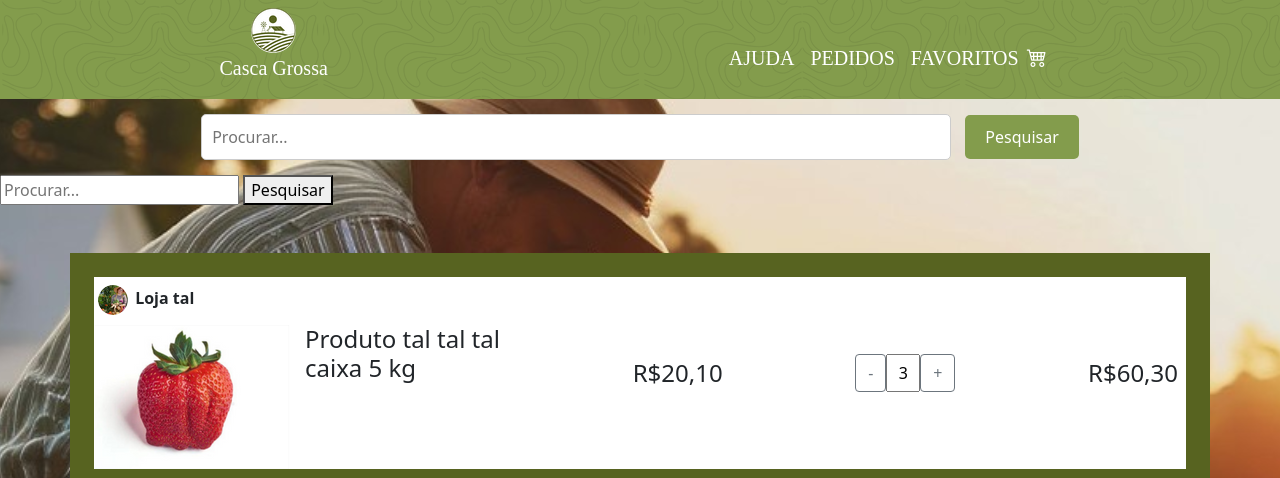
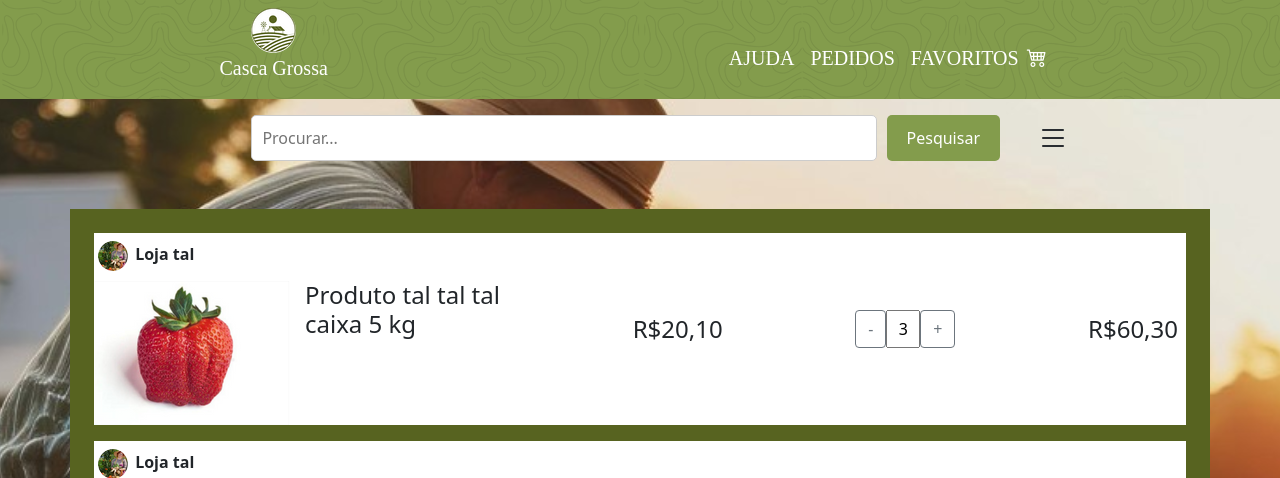
Before and after one commit to renata-machado/Casca-Grossa, a FastAPI app: page /cliente/carrinho in a window 1280 px wide. Shown: the top 478 px of the page. Run offline with FastAPI, Linux system fonts and the light colour scheme; some libraries are stand-ins or nearby versions; some web fonts are replaced.

Commit message:
atualização barra

```diff
--- a/templates/include/header_logado.html
+++ b/templates/include/header_logado.html
@@ -1,14 +1,12 @@
 <div class="container-fluid" style="background-color: #839c4c; background-image: url(static/img/FundoBranco.png);">
-
     <div class="row align-items-center">
         <!-- Coluna para a Logo -->
-    <div class="col-12 col-md-7 col-lg-5 text-center mt-2 d-flex flex-column align-items-center" >
+        <div class="col-12 col-md-7 col-lg-5 text-center mt-2 d-flex flex-column align-items-center">
             <a href="/cliente" class="text-decoration-none">
                 <img src="/static/img/cascaLogo5.png" alt="imagem" class="img-fluid">
                 <p class="fs-5" style="font-family: 'Pompierre'; color: #ffffff;">Casca Grossa</p>
             </a>
         </div>
-
         <!-- Coluna para as Opções e Barra de Pesquisa -->
         <div class="col-12 col-md-7 col-lg-5 d-flex flex-column align-items-center align-items-lg-end">
             <!-- Links de Navegação -->
@@ -16,16 +14,44 @@
                 <a class="fs-5 px-2 text-decoration-none" style="font-family: 'Pompierre'; color: #ffffff;" href="/ajudaLogado">AJUDA</a>
                 <a class="fs-5 px-2 text-decoration-none" style="font-family: 'Pompierre'; color: #ffffff;" href="/cliente/pedidos">PEDIDOS</a>
                 <a class="fs-5 px-2 text-decoration-none" style="font-family: 'Pompierre'; color: #ffffff;" href="/cliente/favoritos">FAVORITOS</a>
-
-        <a href="/cliente/carrinho"><i class="bi bi-cart4 fs-5" style="color: #ffffff;"></i></a>
+                <a href="/cliente/carrinho">
+                    <i class="bi bi-cart4 fs-5" style="color: #ffffff;"></i>
+                </a>
             </div>
         </div>
     </div>
-
+</div>
+<div class="container">
+  <div class="row align-items-center mt-3">
+      <!-- Barra de Pesquisa -->
+      <div class="col-10 d-flex justify-content-end">
+          <input style="width: 69%; padding: 10px; border-radius: 5px; border: 1px solid #ccc; margin-right: 10px;" type="text" placeholder="Procurar...">
+          <button style="padding: 10px 20px; background-color: #839c4c; color: white; border: none; border-radius: 5px;">Pesquisar</button>
       </div>
 
+      <!-- Menu Suspenso -->
 
-<div style="padding: 15px; text-align: center;">
-  <input style="width: 60%; padding: 10px; border-radius: 5px; border: 1px solid #ccc; margin-right: 10px;" type="text" placeholder="Procurar..." />
-  <button style="padding: 10px 20px; background-color: #839c4c; color: white; border: none; border-radius: 5px;">Pesquisar</button>
+      <div class="col-2 justify-content-end">
+          <button class="navbar-toggler fs-2" type="button" data-bs-toggle="collapse" data-bs-target="#navbarMenu"
+          >
+              <i class="bi bi-list"></i>
+          </button>
+          <div class="collapse navbar-collapse" id="navbarMenu">
+              <ul class="navbar-nav">
+                  <li class="nav-item">
+                      <a href="#" class="nav-link text-white">Principal</a>
+                  </li>
+                  <li class="nav-item">
+                      <a href="#" class="nav-link text-white">Política de Privacidade</a>
+                  </li>
+                  <li class="nav-item">
+                      <a href="#" class="nav-link text-white">Quero me Cadastrar</a>
+                  </li>
+                  <li class="nav-item">
+                      <a href="#" class="nav-link text-white">Entrar</a>
+                  </li>
+              </ul>
           </div>
+      </div>
+  </div>
+</div>
--- a/templates/pages/cadastrar.html
+++ b/templates/pages/cadastrar.html
@@ -11,7 +11,7 @@
         background-size: cover; /* Faz a imagem cobrir todo o contêiner */
         background-position: center; /* Centraliza a imagem */
         background-attachment: fixed; /* Fixa a imagem no fundo */
-        height: 100vh; /* A altura é de 100% da altura da viewport */
+        /*height: 100vh;  A altura é de 100% da altura da viewport */
       }
     </style>
   </head>
--- a/templates/pages/cliente/carrinho.html
+++ b/templates/pages/cliente/carrinho.html
@@ -7,11 +7,7 @@
 
 
 {%block conteudo%}
-   <!-- Barra de pesquisa -->
-   <div class="search-bar">
-    <input type="text" placeholder="Procurar...">
-    <button>Pesquisar</button>
-</div>
+
 <div class="container mt-5 mb-3" style="background-color: #576320;">
 
 
```
Also changed, not shown: routes/main_routes.py (+0 -10 lines), routes/usuario_routes.py (+13 -1 lines), dados.db. Lines whose indentation alone changed are shown as unchanged.
